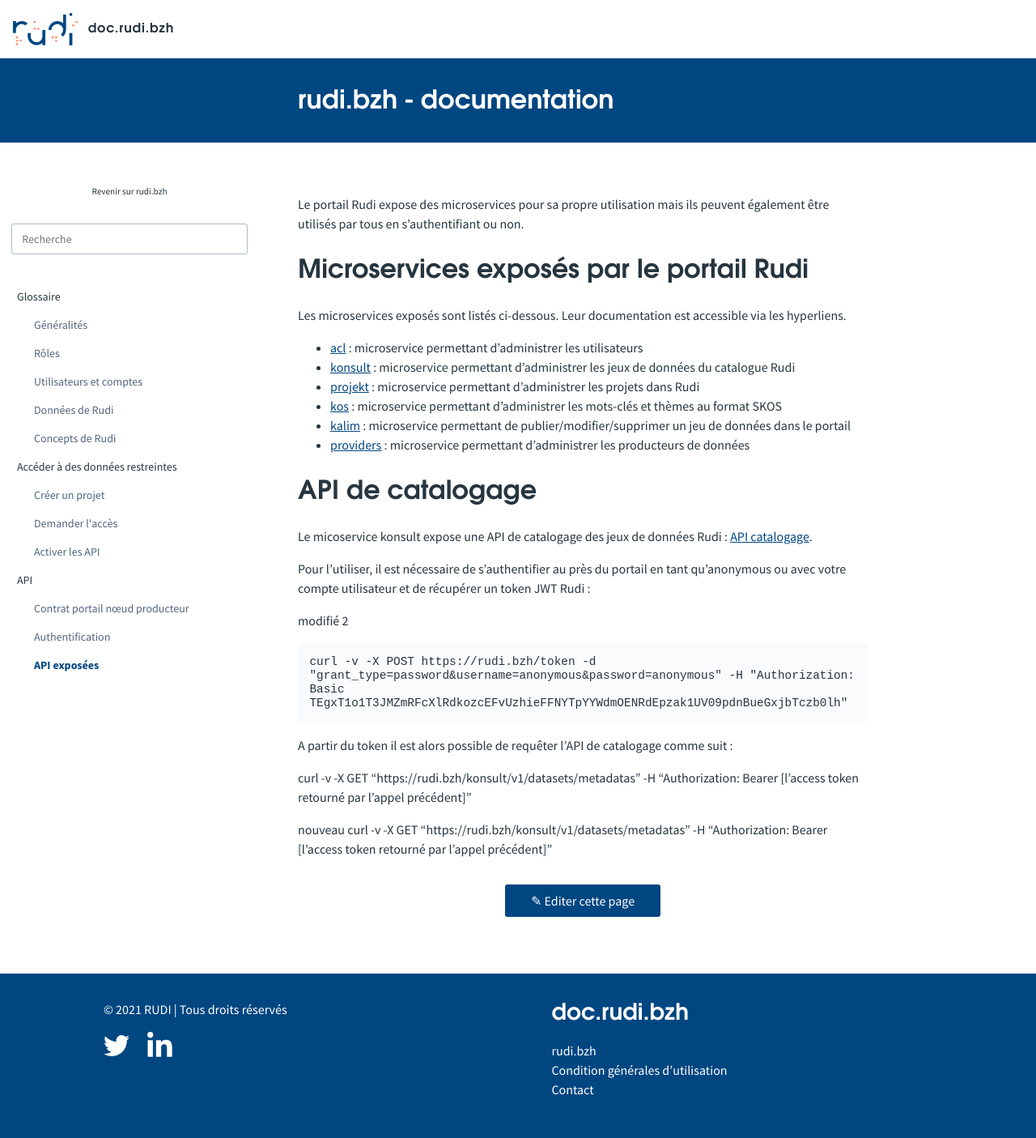
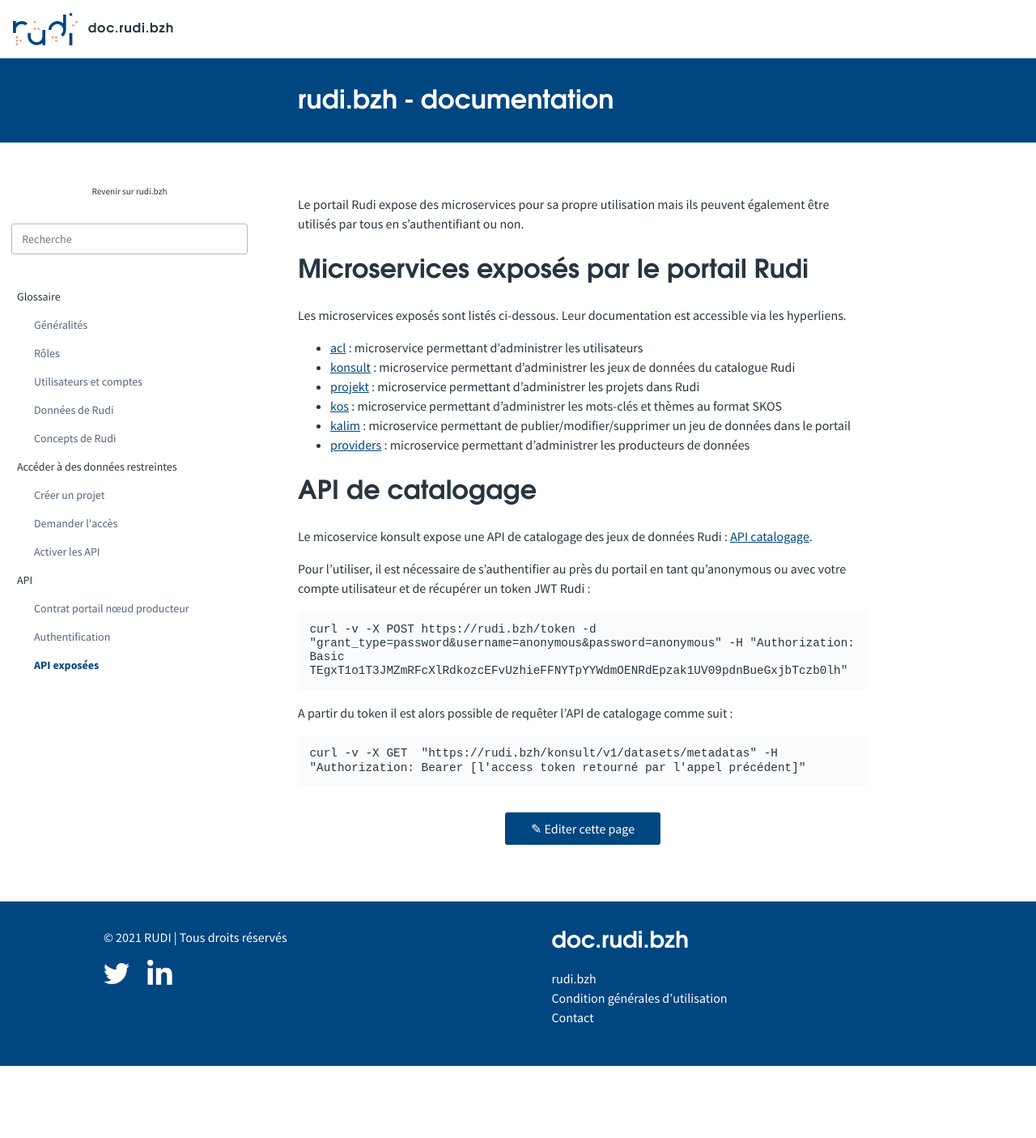
Before and after one commit to sigrennesmetropole/rudi_documentation, a Jekyll site: the page built from articles/_api/api_exposees.md, in a window 1280 px wide. Shown: the whole page at 81% size. Built offline with Jekyll 4.4.1, drawn with Linux system fonts in a browser that asks for light colours; after the commit the page ends 1316 px from its top, so only the background shows below that.

Commit message:
Update api_exposees.md

````diff
--- a/articles/_api/api_exposees.md
+++ b/articles/_api/api_exposees.md
@@ -21,15 +21,12 @@
 
 Pour l'utiliser, il est nécessaire de s'authentifier au près du portail en tant qu'anonymous ou avec votre compte utilisateur et de récupérer un token JWT Rudi :
 
-modifié 2
-
-```
+```json
 curl -v -X POST https://rudi.bzh/token -d "grant_type=password&username=anonymous&password=anonymous" -H "Authorization: Basic TEgxT1o1T3JMZmRFcXlRdkozcEFvUzhieFFNYTpYYWdmOENRdEpzak1UV09pdnBueGxjbTczb0lh"
 ```
 
 A partir du token il est alors possible de requêter l'API de catalogage comme suit :
 
-  curl -v -X GET  "https://rudi.bzh/konsult/v1/datasets/metadatas" -H "Authorization: Bearer [l'access token retourné par l'appel précédent]"
-
-  nouveau
-    curl -v -X GET  "https://rudi.bzh/konsult/v1/datasets/metadatas" -H "Authorization: Bearer [l'access token retourné par l'appel précédent]"
+```
+curl -v -X GET  "https://rudi.bzh/konsult/v1/datasets/metadatas" -H "Authorization: Bearer [l'access token retourné par l'appel précédent]"
+```
````
